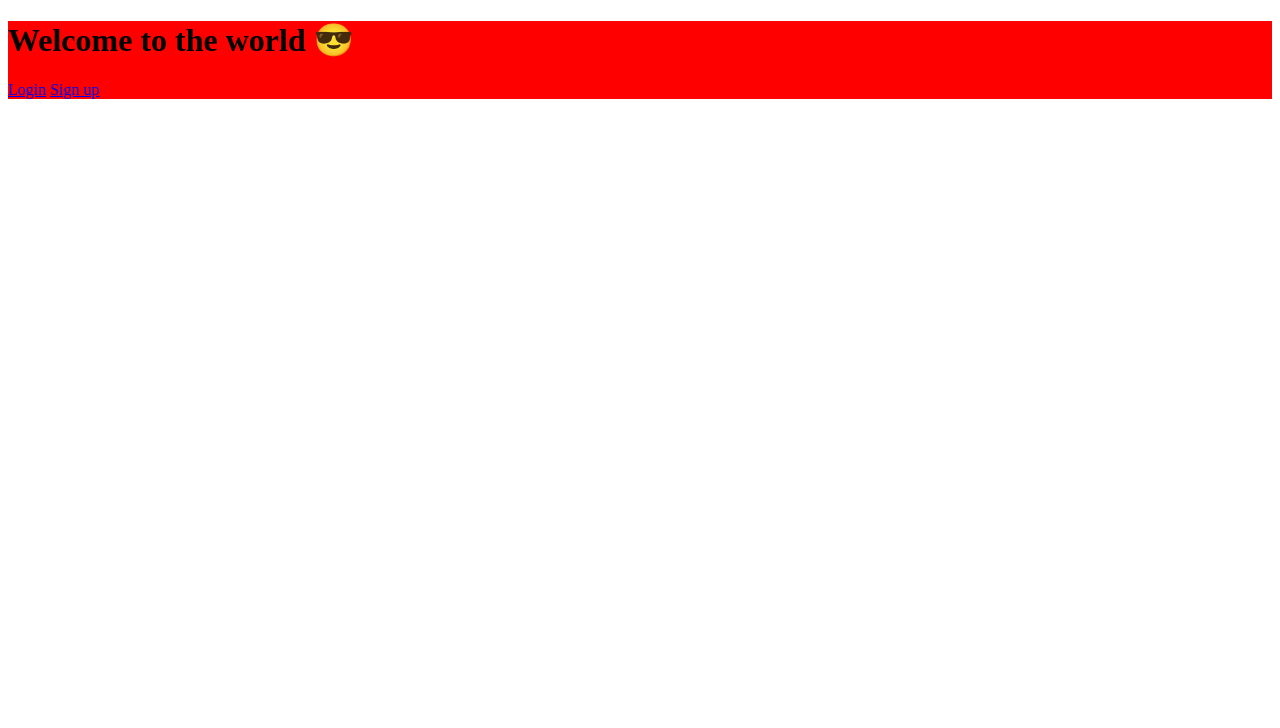
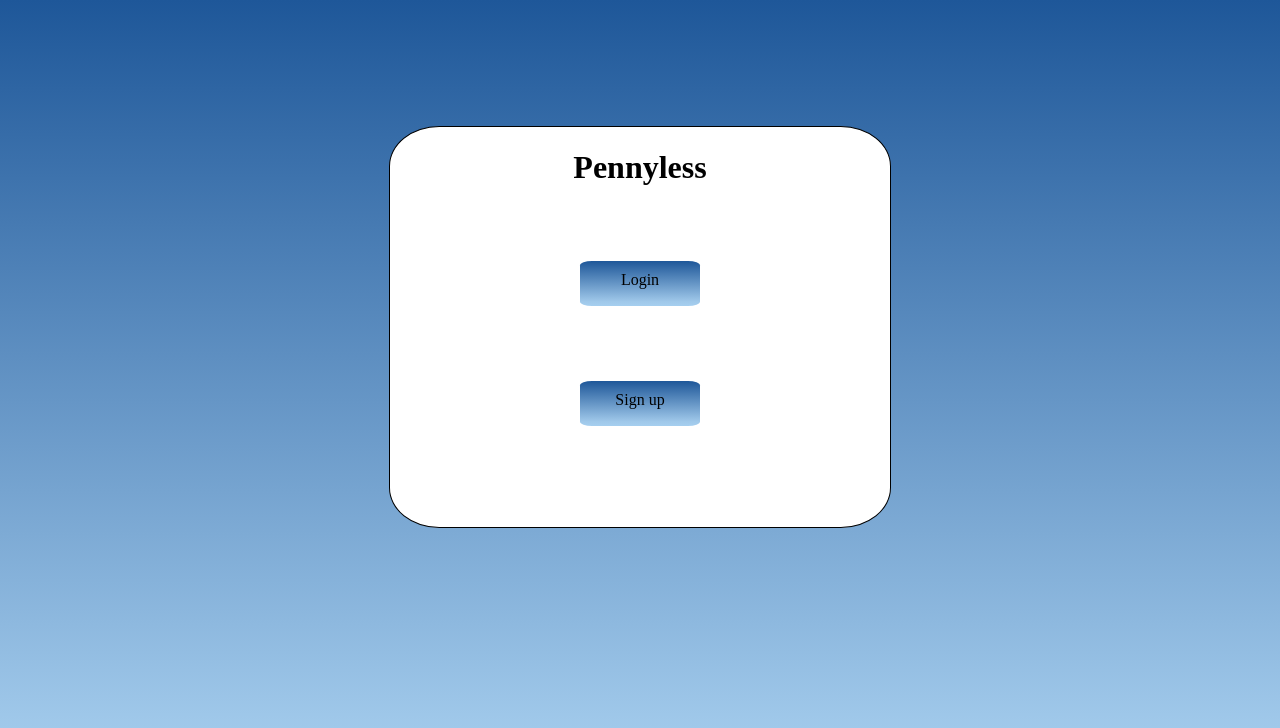
Before and after one commit to moralesl5/Pennyless, a website: page views/index.html in a window 1280 px wide. Drawn offline with Linux system fonts and the light colour scheme; files that its build step writes are made by us from their sources.

Commit message:
Minor styling, test user added

```diff
--- a/index.js
+++ b/index.js
@@ -25,7 +25,7 @@ app.use(express.static(__dirname + '/public'));
 
 // Important: mount express middleware BEFORE passport middleware
 app.use(session({
-	secret: 'keyboard cat',
+	secret: process.env.SECRET_KEY,
 	resave: true,
 	saveUninitialized: true
 }));
--- a/public/css/style.css
+++ b/public/css/style.css
@@ -1,5 +1,47 @@
+html,
+body {
+    min-height: 100%;
+    height: auto;
+}
 
+body {
+    background: -moz-linear-gradient(top, rgba(30, 87, 153, 1) 0%, rgba(116, 175, 224, 0.69) 90%, rgba(125, 185, 232, 0.69) 100%);
+    /* FF3.6-15 */
+    background: -webkit-linear-gradient(top, rgba(30, 87, 153, 1) 0%, rgba(116, 175, 224, 0.69) 90%, rgba(125, 185, 232, 0.69) 100%);
+    /* Chrome10-25,Safari5.1-6 */
+    background: linear-gradient(to bottom, rgba(30, 87, 153, 1) 0%, rgba(116, 175, 224, 0.69) 90%, rgba(125, 185, 232, 0.69) 100%);
+    /* W3C, IE10+, FF16+, Chrome26+, Opera12+, Safari7+ */
+    filter: progid: DXImageTransform.Microsoft.gradient( startColorstr='#1e5799', endColorstr='#b07db9e8', GradientType=0);
+    /* IE6-9 */
+    background-size: cover;
+    background-repeat: none;
+}
 
-.container{
-	background-color: red;
+.container {
+    background-color: white;
+    border-radius: 10%;
+    width: 500px;
+    height: 400px;
+    margin: 10% auto;
+    text-align: center;
+    border: 1px solid black;
 }
+
+.container > a{
+	border-radius: 10%;
+	padding: 10px;
+	text-decoration: none;
+	color: black;
+	display: block;
+	width: 100px;
+	height: 25px;
+	margin: 15% auto;
+	margin-bottom: 50px;
+	background: -moz-linear-gradient(top, rgba(30, 87, 153, 1) 0%, rgba(116, 175, 224, 0.69) 90%, rgba(125, 185, 232, 0.69) 100%);
+    /* FF3.6-15 */
+    background: -webkit-linear-gradient(top, rgba(30, 87, 153, 1) 0%, rgba(116, 175, 224, 0.69) 90%, rgba(125, 185, 232, 0.69) 100%);
+    /* Chrome10-25,Safari5.1-6 */
+    background: linear-gradient(to bottom, rgba(30, 87, 153, 1) 0%, rgba(116, 175, 224, 0.69) 90%, rgba(125, 185, 232, 0.69) 100%);
+    /* W3C, IE10+, FF16+, Chrome26+, Opera12+, Safari7+ */
+    filter: progid: DXImageTransform.Microsoft.gradient( startColorstr='#1e5799', endColorstr='#b07db9e8', GradientType=0);
+}
--- a/views/index.html
+++ b/views/index.html
@@ -2,12 +2,12 @@
 <html lang="en">
 <head>
 	<meta charset="UTF-8">
-	<title>Test</title>
+	<title>Home</title>
 	<link rel="stylesheet" href="css/style.css">
 </head>
 <body>
 	<div class="container">
-		<h1>Welcome to the world 😎</h1>
+		<h1>Pennyless</h1>
 		<a href="/user/login">Login</a>
 		<a href="/user/new">Sign up</a>
 	</div>
```
